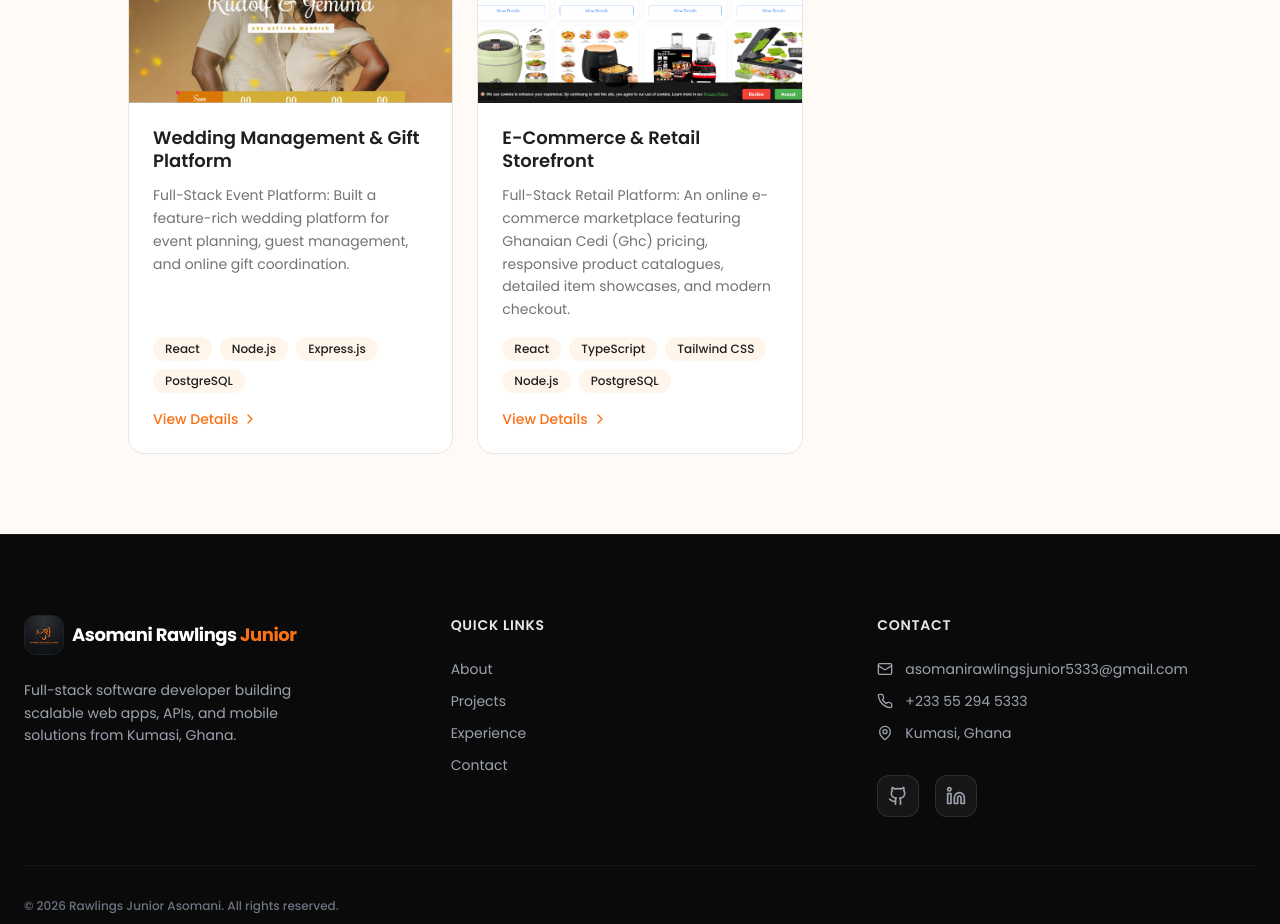
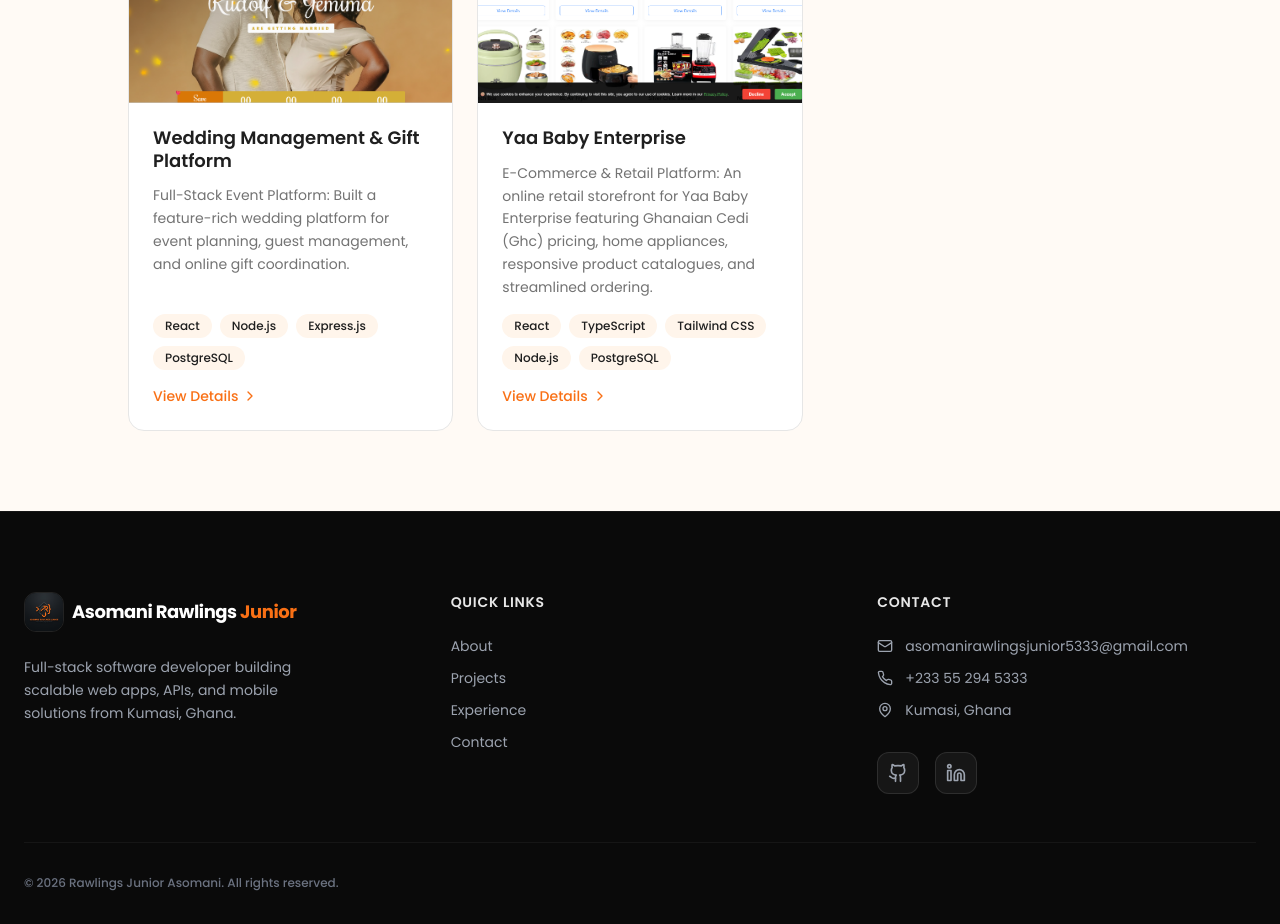
Before and after one commit to Darlington-s-store/rawlingsdportfolio, a React (Vite) app: page /projects in a window 1280 px wide. Shown: the part 1420-2344 px from the top of the page. Built offline with nearby package versions, Linux system fonts and the light colour scheme; no server answers; the HTML template or start-up script is replaced by a standard one.

Commit message:
feat: link Yaa Baby Enterprise website and update project branding

```diff
--- a/src/data/projects.ts
+++ b/src/data/projects.ts
@@ -103,13 +103,14 @@ export const projects: Project[] = [
   },
   {
     id: 8,
-    title: "E-Commerce & Retail Storefront",
-    description: "Full-Stack Retail Platform: An online e-commerce marketplace featuring Ghanaian Cedi (Ghc) pricing, responsive product catalogues, detailed item showcases, and modern checkout.",
+    title: "Yaa Baby Enterprise",
+    description: "E-Commerce & Retail Platform: An online retail storefront for Yaa Baby Enterprise featuring Ghanaian Cedi (Ghc) pricing, home appliances, responsive product catalogues, and streamlined ordering.",
     techs: ["React", "TypeScript", "Tailwind CSS", "Node.js", "PostgreSQL"],
-    features: ["Dynamic product catalogue", "Currency localized pricing (Ghc)", "Product detail showcases", "Cart & order management", "Dark mode support"],
-    problem: "Local merchants and customers needed a clean, localized online shopping experience with transparent pricing in Ghanaian Cedis and mobile-first browsing.",
-    solution: "Developed a fast, responsive e-commerce web application with rich product cards, real-time inventory indicators, instant search/filtering, and seamless checkout flows.",
+    features: ["Dynamic product catalogue", "Ghanaian Cedi (Ghc) pricing", "Product detail showcases", "Mobile-optimized shopping", "Dark mode support"],
+    problem: "The enterprise needed a fast, reliable online retail portal to display inventory with transparent Ghanaian Cedi pricing and allow customers to browse and order products seamlessly on mobile.",
+    solution: "Built a modern e-commerce storefront with product cards, category filtering, real-time stock status, and a smooth user interface tailored for Ghanaian retail shoppers.",
     image: projectEcommerce,
+    live: "https://yaababyenterprise.com/",
   },
 ];
 
```
